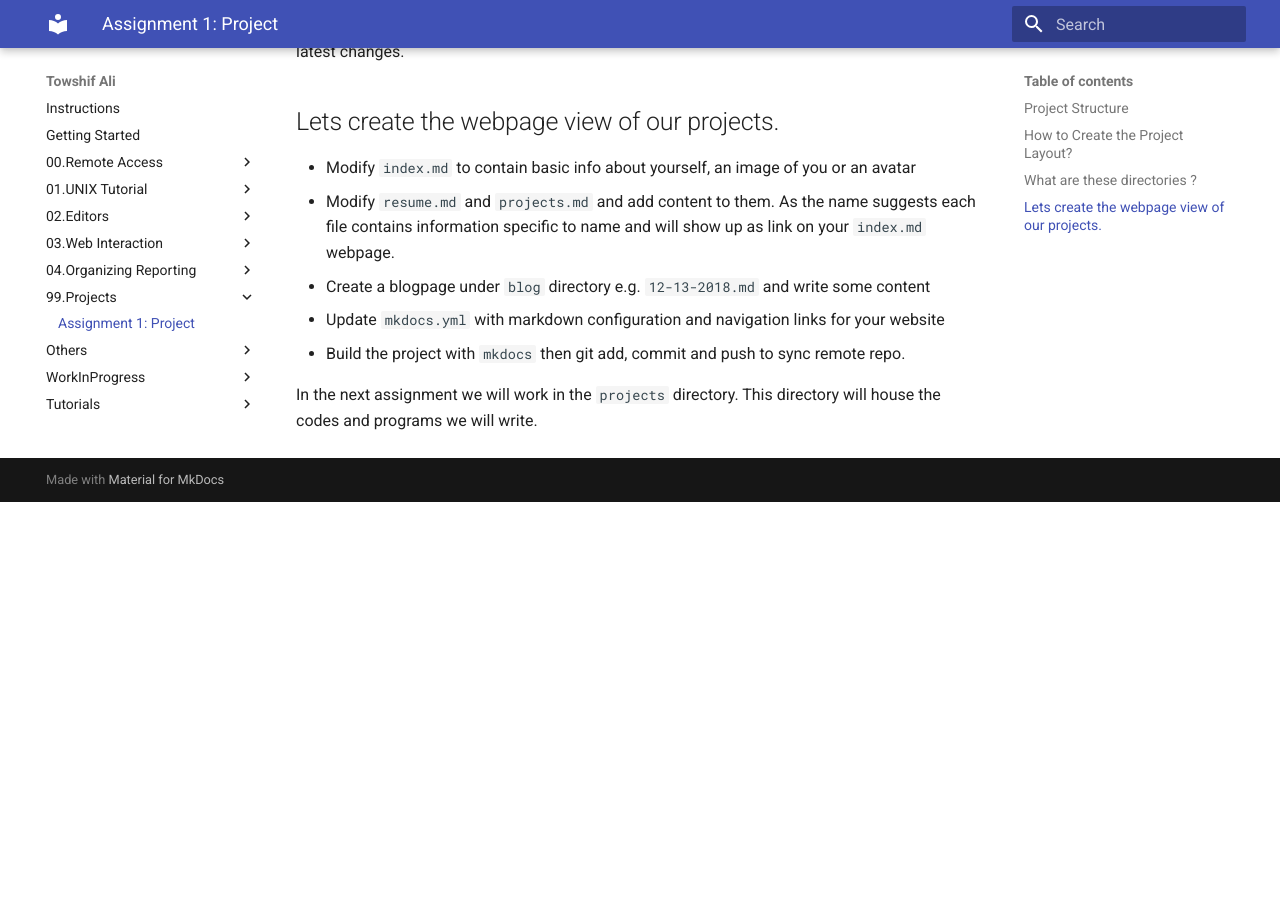
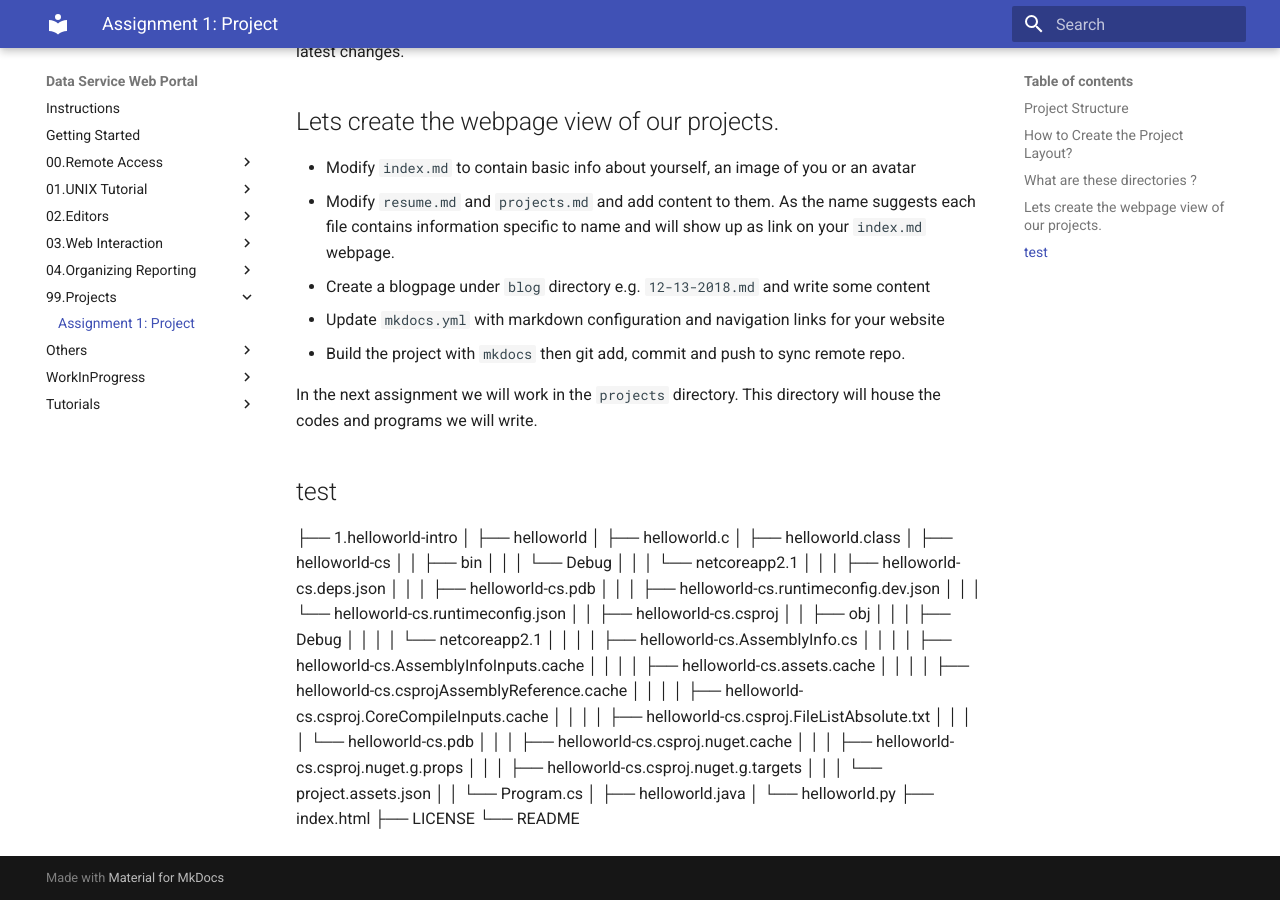
Before and after one commit to towshif/towshif.github.io, an MkDocs documentation site: the page built from docs/99.Projects/Assignment-01.md, in a window 1280 px wide and 900 px high, scrolled down 1436 px. Built offline with MkDocs 1.6.1 and Material for MkDocs 9.7.7, drawn with Linux system fonts in a browser that asks for light colours; before the commit the page ends 1938 px from its top, so only the background shows below that.

Commit message:
index.html, sample_index.html

```diff
--- a/docs/99.Projects/Assignment-01.md
+++ b/docs/99.Projects/Assignment-01.md
@@ -56,3 +56,40 @@ This common repository can be accessed from any machine. Just remember to `pull`
 * Build the project with `mkdocs` then git add, commit and push to sync remote repo.
 
 In the next assignment we will work in the `projects` directory. This directory will house the codes and programs we will write.
+
+
+## test
+
+ ├── 1.helloworld-intro
+    │   ├── helloworld
+    │   ├── helloworld.c
+    │   ├── helloworld.class
+    │   ├── helloworld-cs
+    │   │   ├── bin
+    │   │   │   └── Debug
+    │   │   │       └── netcoreapp2.1
+    │   │   │           ├── helloworld-cs.deps.json
+    │   │   │           ├── helloworld-cs.pdb
+    │   │   │           ├── helloworld-cs.runtimeconfig.dev.json
+    │   │   │           └── helloworld-cs.runtimeconfig.json
+    │   │   ├── helloworld-cs.csproj
+    │   │   ├── obj
+    │   │   │   ├── Debug
+    │   │   │   │   └── netcoreapp2.1
+    │   │   │   │       ├── helloworld-cs.AssemblyInfo.cs
+    │   │   │   │       ├── helloworld-cs.AssemblyInfoInputs.cache
+    │   │   │   │       ├── helloworld-cs.assets.cache
+    │   │   │   │       ├── helloworld-cs.csprojAssemblyReference.cache
+    │   │   │   │       ├── helloworld-cs.csproj.CoreCompileInputs.cache
+    │   │   │   │       ├── helloworld-cs.csproj.FileListAbsolute.txt
+    │   │   │   │       └── helloworld-cs.pdb
+    │   │   │   ├── helloworld-cs.csproj.nuget.cache
+    │   │   │   ├── helloworld-cs.csproj.nuget.g.props
+    │   │   │   ├── helloworld-cs.csproj.nuget.g.targets
+    │   │   │   └── project.assets.json
+    │   │   └── Program.cs
+    │   ├── helloworld.java
+    │   └── helloworld.py
+    ├── index.html
+    ├── LICENSE
+    └── README
--- a/mkdocs.yml
+++ b/mkdocs.yml
@@ -1,4 +1,4 @@
-site_name: Towshif Ali
+site_name: Data Service  Web Portal
 theme: #readthedocs
     name: 'material'
-site_url: https://towshif.github.io
+site_url: https://data.towshif.com
```
Also changed, not shown: docs/04.Organizing-Reporting/github.md (+26 -5 lines), docs/04.Organizing-Reporting/github_xrzz.md (added, +115 -0 lines), docs/04.Organizing-Reporting/html.md (added, +89 -0 lines), docs/04.Organizing-Reporting/html_xrzz.md (added, +3 -0 lines), docs/04.Organizing-Reporting/markdown.md (+54 -1 lines), docs/WorkInProgress/about.md (+6 -0 lines), docs/WorkInProgress/sample_index.html (added, +104 -0 lines).
